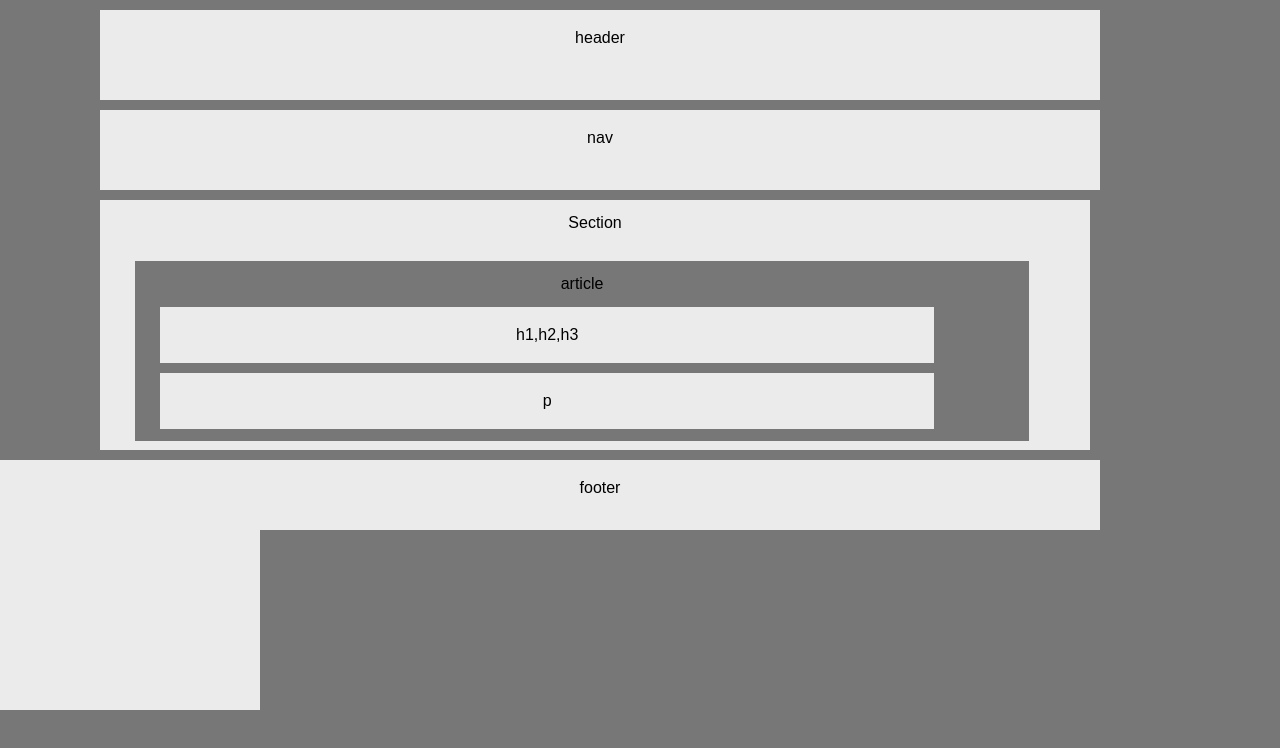
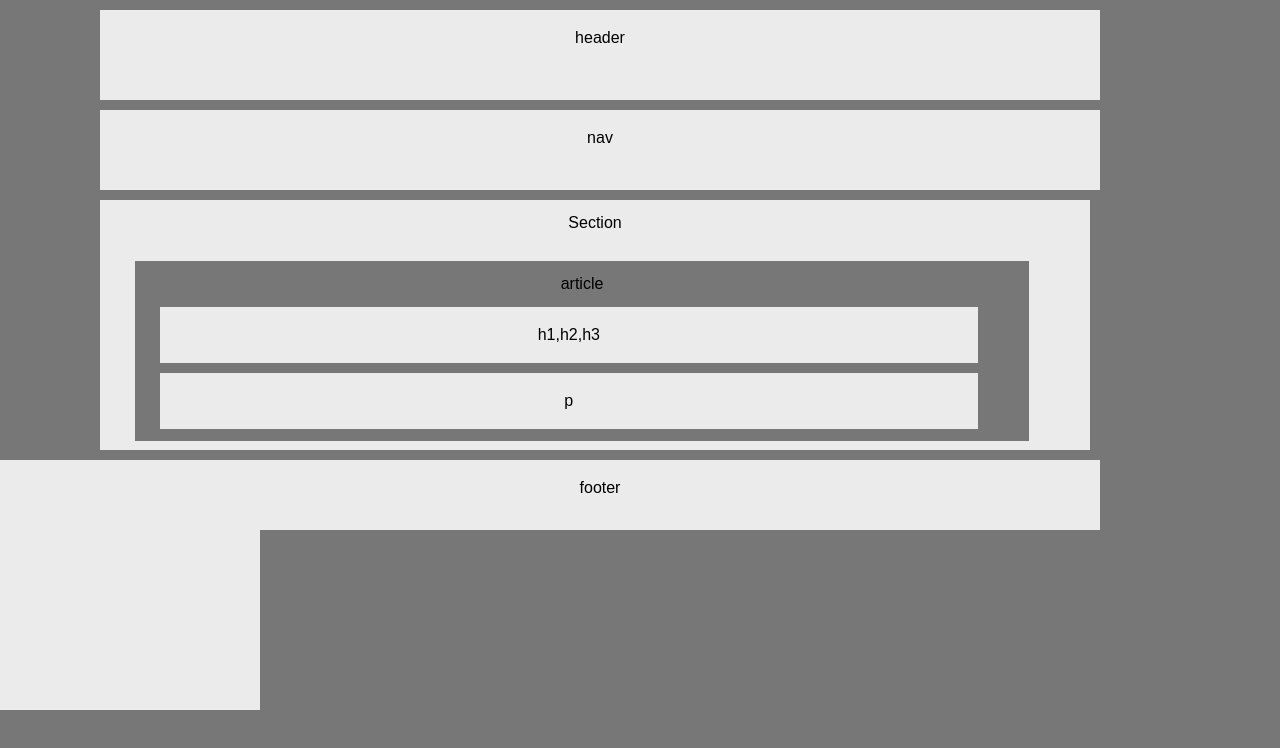
Before and after one commit to CeaserSP/HW-Wireframe, a plain HTML site: page index.html in a window 1280 px wide. Drawn offline with Linux system fonts and the light colour scheme.

Commit message:
<h1 and p sizing>

```diff
--- a/style.css
+++ b/style.css
@@ -68,7 +68,7 @@
 .h1{
     position: relative;
     background: #ebebeb;
-    width: 85%;
+    width: 90%;
     /* height: 5px; */
     /* border: 15px; */
     padding: 20px;
@@ -82,7 +82,7 @@
 .p{
     position: relative;
     background: #ebebeb;
-    width: 85%;
+    width: 90%;
     /* height: 5px; */
     /* border: 15px; */
     padding: 20px;
```
